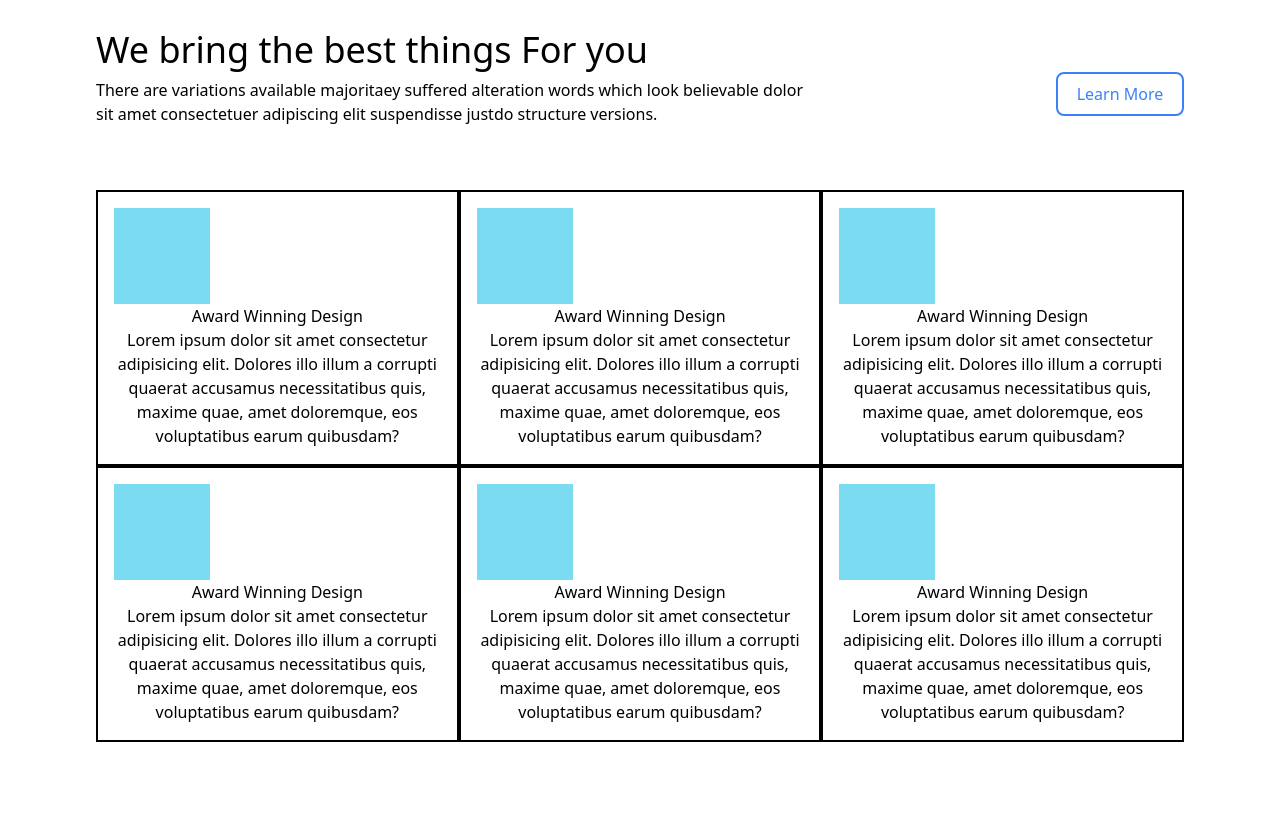
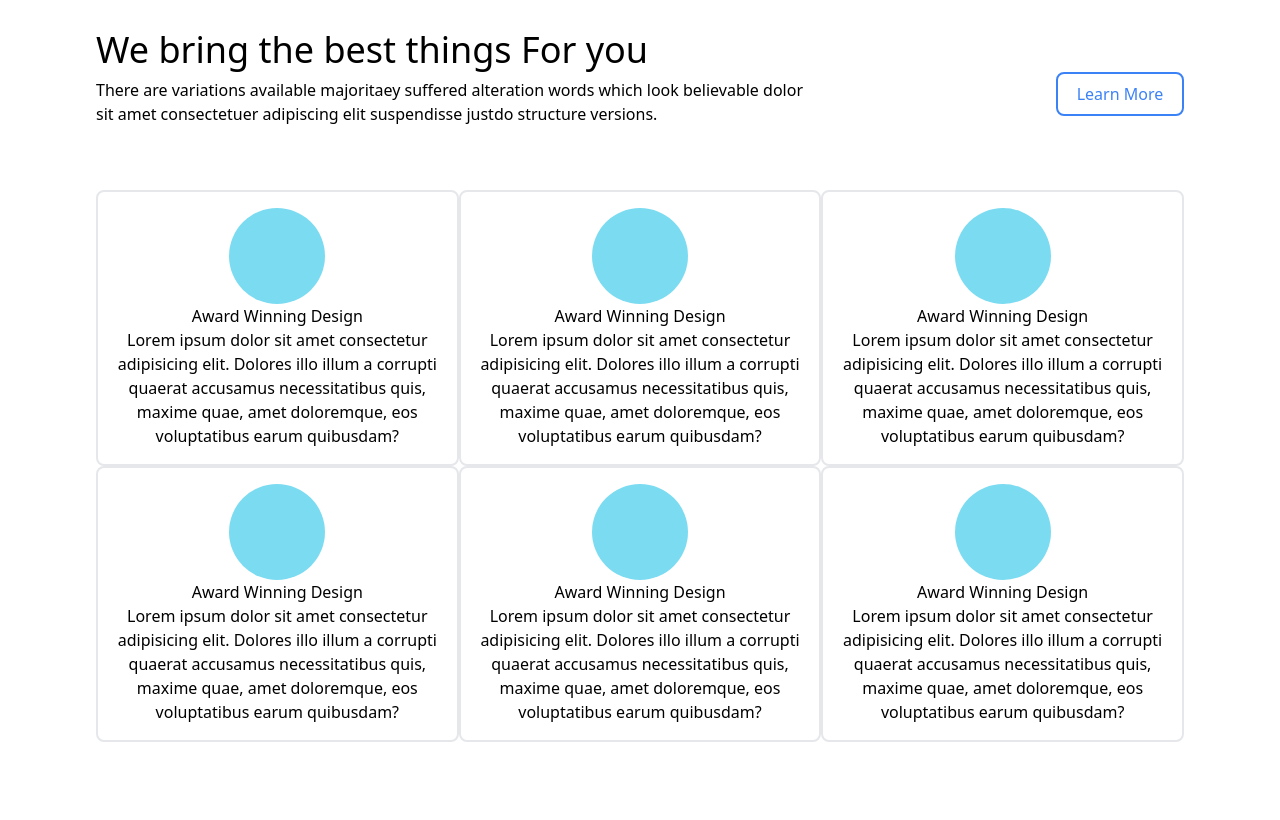
Before and after one commit to rohanasif/starcross-theme, a plain HTML site: page index.html in a window 1280 px wide. Shown: the part 802-1622 px from the top of the page. Drawn offline with nearby package versions, Linux system fonts and the light colour scheme.

Commit message:
second section complete

```diff
--- a/index.html
+++ b/index.html
@@ -42,6 +42,7 @@
 
         </div> -->
     </div>
+
     <div class="w-full px-24 py-8">
         <div class="flex items-center">
             <div class="w-2/3">
@@ -56,9 +57,10 @@
             </div>
         </div>
     </div>
+
     <div class="flex flex-wrap px-24 py-8">
-        <div class="border-2 border-black w-1/3 text-center p-4">
-            <div class="icon-div w-24 h-24">
+        <div class="w-1/3 text-center p-4 border-2 rounded-lg">
+            <div class="icon-div w-24 h-24 mx-auto rounded-full">
 
             </div>
             <div class="h-full">
@@ -68,8 +70,8 @@
                     necessitatibus quis, maxime quae, amet doloremque, eos voluptatibus earum quibusdam?</p>
             </div>
         </div>
-        <div class="border-2 border-black w-1/3 text-center p-4">
-            <div class="icon-div w-24 h-24">
+        <div class="w-1/3 text-center p-4 border-2 rounded-lg">
+            <div class="icon-div w-24 h-24 mx-auto rounded-full">
 
             </div>
             <div class="h-full">
@@ -79,8 +81,8 @@
                     necessitatibus quis, maxime quae, amet doloremque, eos voluptatibus earum quibusdam?</p>
             </div>
         </div>
-        <div class="border-2 border-black w-1/3 text-center p-4">
-            <div class="icon-div w-24 h-24">
+        <div class="w-1/3 text-center p-4 border-2 rounded-lg">
+            <div class="icon-div w-24 h-24 mx-auto rounded-full">
 
             </div>
             <div class="h-full">
@@ -90,8 +92,8 @@
                     necessitatibus quis, maxime quae, amet doloremque, eos voluptatibus earum quibusdam?</p>
             </div>
         </div>
-        <div class="border-2 border-black w-1/3 text-center p-4">
-            <div class="icon-div w-24 h-24">
+        <div class="w-1/3 text-center p-4 border-2 rounded-lg">
+            <div class="icon-div w-24 h-24 mx-auto rounded-full">
 
             </div>
             <div class="h-full">
@@ -101,8 +103,8 @@
                     necessitatibus quis, maxime quae, amet doloremque, eos voluptatibus earum quibusdam?</p>
             </div>
         </div>
-        <div class="border-2 border-black w-1/3 text-center p-4">
-            <div class="icon-div w-24 h-24">
+        <div class="w-1/3 text-center p-4 border-2 rounded-lg">
+            <div class="icon-div w-24 h-24 mx-auto rounded-full">
 
             </div>
             <div class="h-full">
@@ -112,8 +114,8 @@
                     necessitatibus quis, maxime quae, amet doloremque, eos voluptatibus earum quibusdam?</p>
             </div>
         </div>
-        <div class="border-2 border-black w-1/3 text-center p-4">
-            <div class="icon-div w-24 h-24">
+        <div class="w-1/3 text-center p-4 border-2 rounded-lg">
+            <div class="icon-div w-24 h-24 mx-auto rounded-full">
 
             </div>
             <div class="h-full">
```
